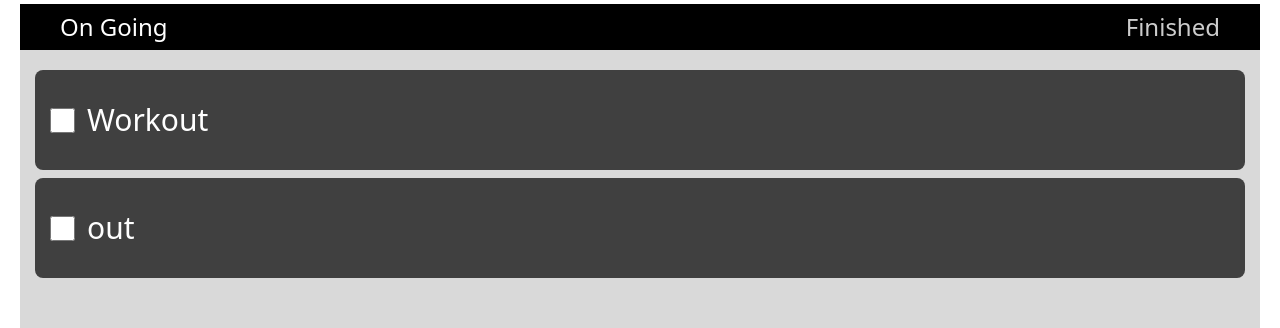
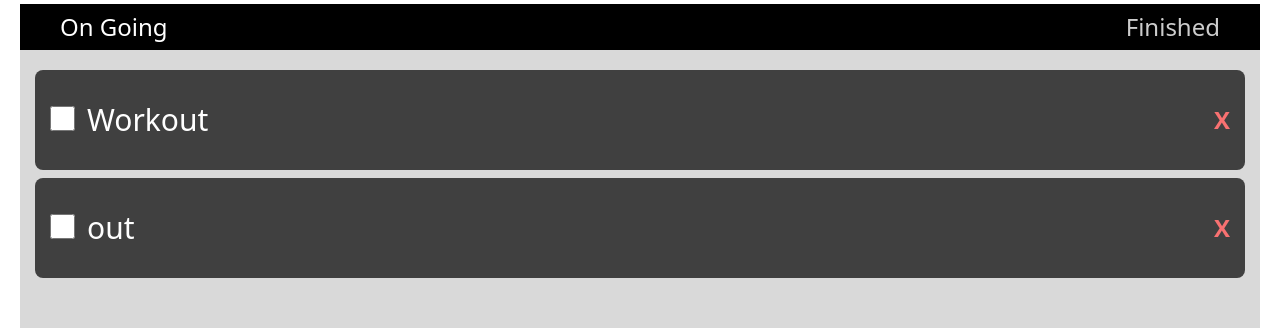
Before and after one commit to thoriqramadhan/toDo-React, a React app: page / in a window 1280 px wide. Shown: the part 148-476 px from the top of the page. Built offline with nearby package versions, Linux system fonts and the light colour scheme; the HTML template or start-up script is replaced by a standard one.

Commit message:
Making a delete button

```diff
--- a/src/App.css
+++ b/src/App.css
@@ -612,6 +612,10 @@ video {
   height: 25px;
 }
 
+.h-\[200px\] {
+  height: 200px;
+}
+
 .w-\[\] {
   width: ;
 }
@@ -735,6 +739,11 @@ video {
   background-color: rgb(64 64 64 / var(--tw-bg-opacity));
 }
 
+.bg-sky-100 {
+  --tw-bg-opacity: 1;
+  background-color: rgb(224 242 254 / var(--tw-bg-opacity));
+}
+
 .p-\[14px\] {
   padding: 14px;
 }
@@ -839,6 +848,16 @@ video {
   color: rgb(255 255 255 / var(--tw-text-opacity));
 }
 
+.text-red-200 {
+  --tw-text-opacity: 1;
+  color: rgb(254 202 202 / var(--tw-text-opacity));
+}
+
+.text-red-400 {
+  --tw-text-opacity: 1;
+  color: rgb(248 113 113 / var(--tw-text-opacity));
+}
+
 .opacity-80 {
   opacity: 0.8;
 }
--- a/src/components/Body.jsx
+++ b/src/components/Body.jsx
@@ -23,6 +23,7 @@ function Body() {
 ]
   const [tasks,setTasks] = useState(taskExample)
   const [bodyView , setBodyView] = useState(false)
+  const [modal , setModal] = useState(false)
 
 
   return (
@@ -30,7 +31,6 @@ function Body() {
         <BodyTab setBodyView={setBodyView}/>
         <div className="px-[15px] mt-[20px] flex flex-col gap-y-2">
           {
-
             bodyView ?
             tasks.filter(task => task.isFinished).map(task => <BodyCard name={task.name} key={task.name} isFinished={task.isFinished} setTasks={setTasks} tasks={tasks}/>) :
             tasks.filter(task => !task.isFinished).map(task => <BodyCard name={task.name} key={task.name} isFinished={task.isFinished} setTasks={setTasks} tasks={tasks}/>)
--- a/src/components/BodyCard.jsx
+++ b/src/components/BodyCard.jsx
@@ -11,13 +11,22 @@ function BodyCard({name , isFinished, setTasks , tasks}) {
       return task
     })
 
-    console.log(updateTasks)
     setTasks(updateTasks)
   }
+  function deleteCard(){
+    const updateTaks = tasks.filter(task => task.name !== name)
+
+    setTasks(updateTaks)
+  }
   return (
-    <div className="w-full h-[100px] rounded-lg bg-[#404040] px-[15px] flex items-center">
+    <div className="w-full h-[100px] rounded-lg bg-[#404040] px-[15px] flex items-center justify-between">
+      <div className="">
         <input type="checkbox" className='h-[25px] w-[25px]' checked={isFinished} onChange={setChecked}/>
         <label htmlFor="" className='text-3xl ml-[12px] text-white'>{name}</label>
+      </div>
+      <div className="text-2xl font-bold text-red-400">
+        <button onClick={deleteCard}>X</button>
+      </div>
     </div>
   )
 }
```
